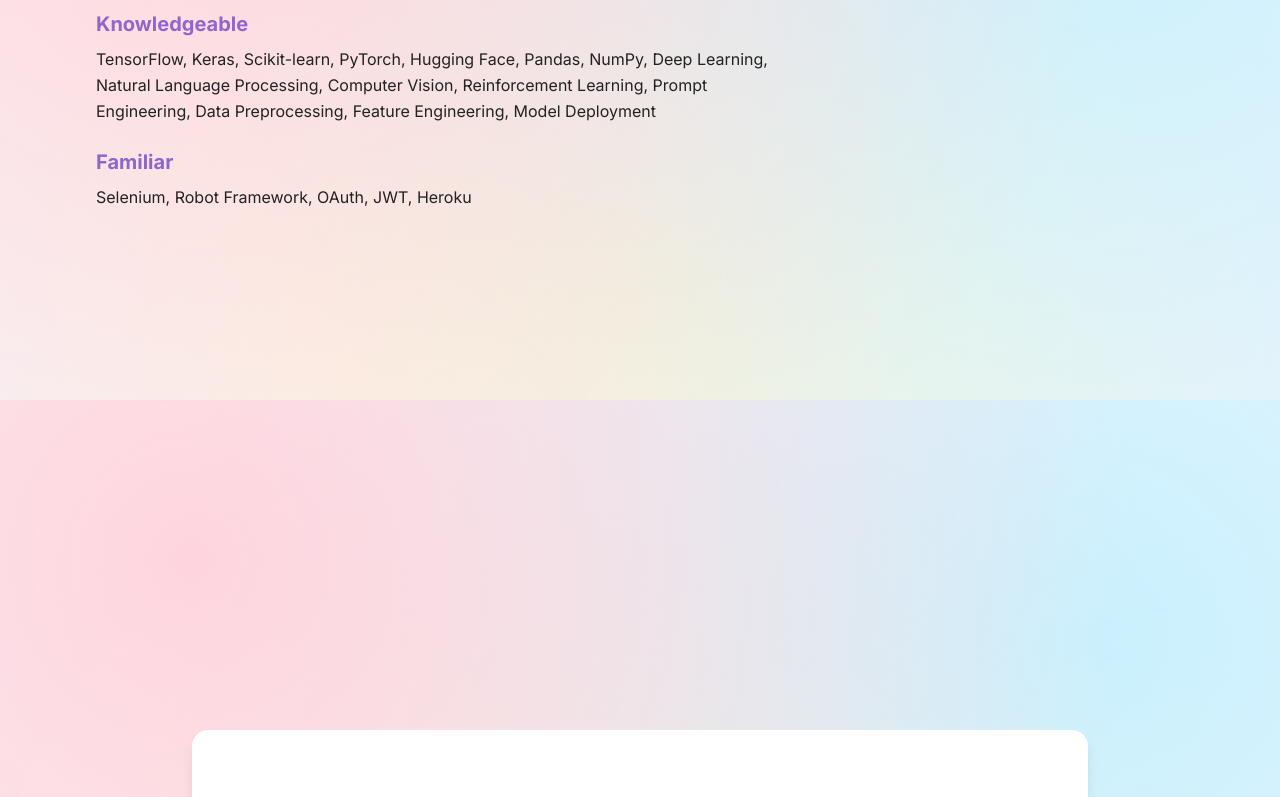
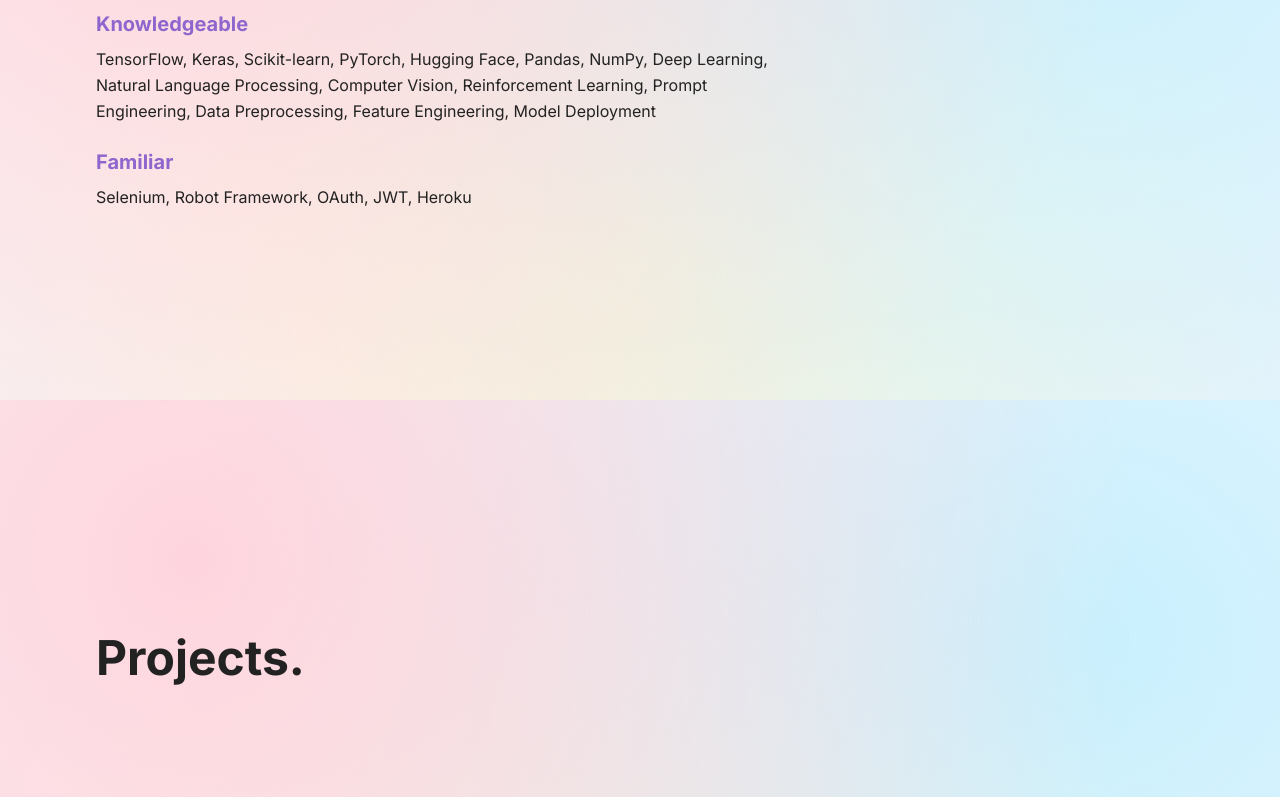
Before and after one commit to angelatyk/angelatyk.github.io, a React (Vite) app: page / in a window 1280 px wide. Shown: the part 2000-2797 px from the top of the page. Built offline with nearby package versions, Linux system fonts and the light colour scheme.

Commit message:
Initial checkin of Projects page.

```diff
--- a/src/pages/Home.jsx
+++ b/src/pages/Home.jsx
@@ -5,6 +5,7 @@ import NavLink from "../components/NavLink";
 import About from "../pages/About";
 import ContactCTA from "../pages/ContactCTA";
 import Hero from "../pages/Hero";
+import Projects from "../pages/Projects";
 import Skills from "../pages/Skills";
 
 function Home() {
@@ -134,7 +135,7 @@ function Home() {
 						<NavLink link="" label="Home" />
 						<NavLink link="about" label="About" />
 						<NavLink link="skills" label="Skills" />
-						{/* <NavLink link="projects" label="Projects" /> */}
+						<NavLink link="projects" label="Projects" />
 						<NavLink link="/Angela_Kwok_Resume.pdf" label="Resume" isExternal download className="btn-primary" />
 					</ul>
 
@@ -151,7 +152,7 @@ function Home() {
 					<NavLink link="" label="Home" onClick={() => setMenuOpen(false)} />
 					<NavLink link="about" label="About" onClick={() => setMenuOpen(false)} />
 					<NavLink link="skills" label="Skills" onClick={() => setMenuOpen(false)} />
-					{/* <NavLink link="projects" label="Projects" onClick={() => setMenuOpen(false)} /> */}
+					<NavLink link="projects" label="Projects" onClick={() => setMenuOpen(false)} />
 					<NavLink link="/Angela_Kwok_Resume.pdf" label="Resume" isExternal download onClick={() => setMenuOpen(false)} />
 				</ul>
 			)}
@@ -160,8 +161,7 @@ function Home() {
 				<Hero heroRef={heroRef} />
 				<About aboutRef={aboutRef} />
 				<Skills skillsRef={skillsRef} />
-				{/* Projects */}
-				{/* <section id="Projects"></section> */}
+				<Projects projectsRef={projectsRef} />
 				<ContactCTA contactRef={contactRef} />
 			</main>
 
--- /dev/null
+++ b/src/pages/Projects.jsx
@@ -0,0 +1,11 @@
+function Projects({ projectsRef }) {
+	return (
+		<section className="section-container" id="projects" ref={projectsRef}>
+			<div className="section-content">
+				<h2 className="section-heading">Projects.</h2>
+			</div>
+		</section>
+	);
+}
+
+export default Projects;
```
